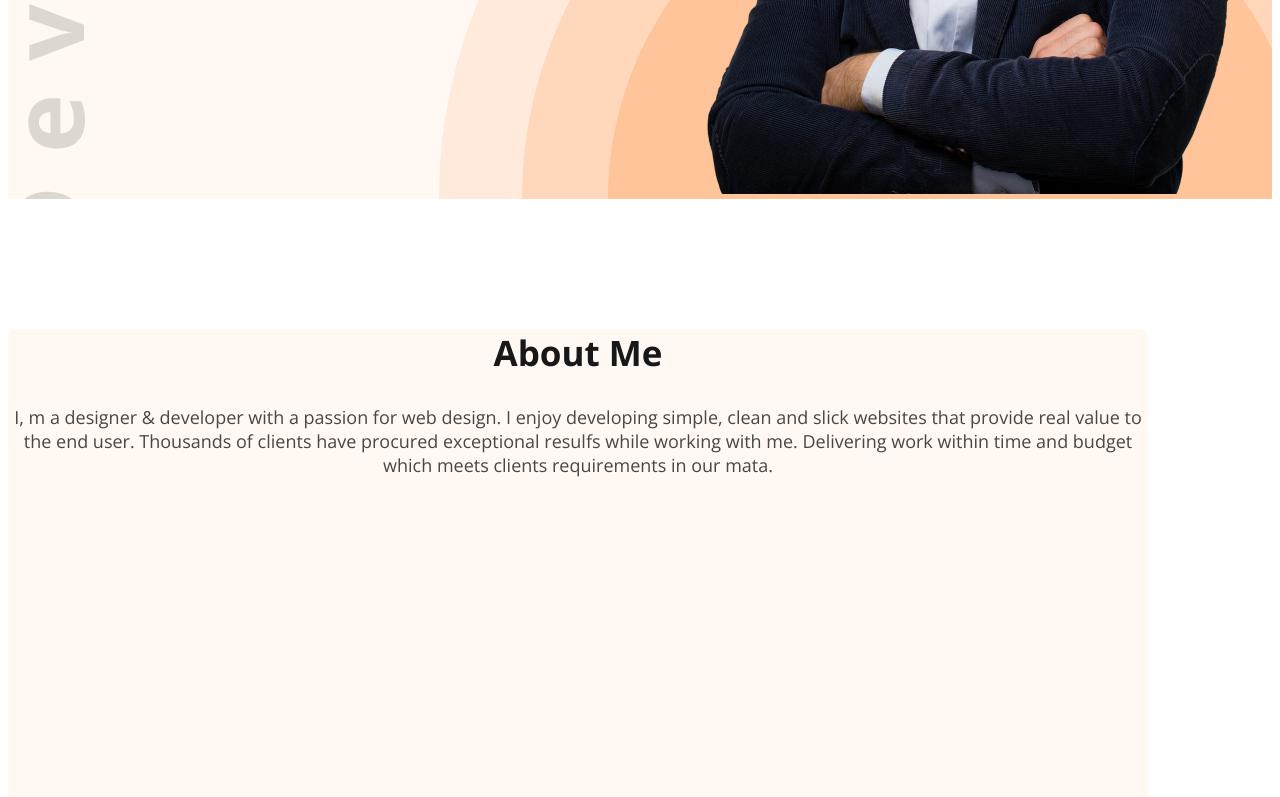
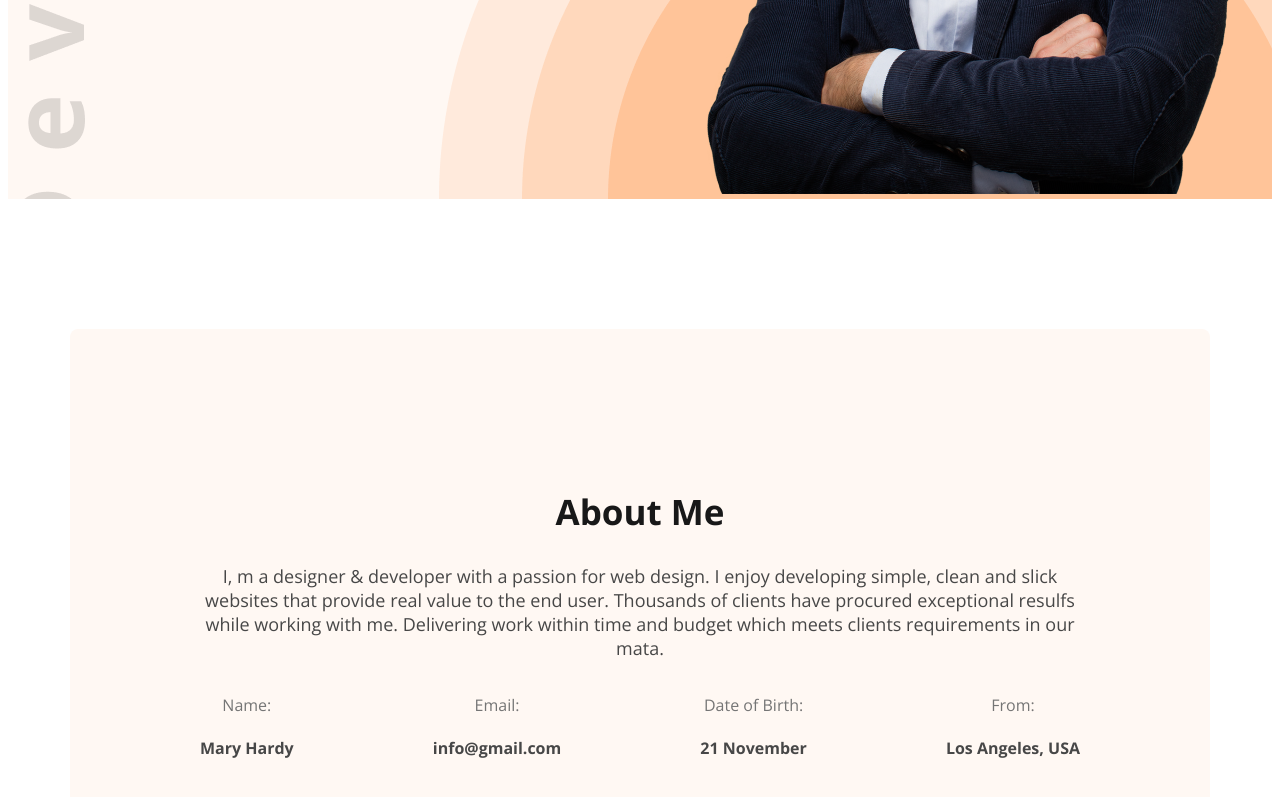
Before and after one commit to rifatrahman1/web-developer-portfolio, a plain HTML site: page index.html in a window 1280 px wide. Shown: the part 671-1468 px from the top of the page. Drawn offline with nearby package versions, Linux system fonts and the light colour scheme.

Commit message:
added about info

```diff
--- a/css/style.css
+++ b/css/style.css
@@ -43,6 +43,7 @@ nav {
     color: #181818;
     font-size: 45px;
     font-weight: 800;
+
 }
 nav > ul{
     display: flex;
@@ -77,6 +78,7 @@ li > button{
 .heading-point{
     max-width: 500px;
 }
+
 .introduction > h2{
     color: #474747;
     font-size: 30px;
@@ -104,11 +106,15 @@ li > button{
 /*** header style end ***/
 
 /*** main style start ***/
+main{
+    max-width: 1140px;
+    margin: 0 auto;
+    /* padding: 0 350px; */
+}
 .about{
-    text-align: center;
-    align-items: center;
-    height: 550px;
-    width: 1140px;
+    /* text-align: center; */
+    /* align-items: center; */
+    padding: 130px;
     margin: 130px 0;
     border-radius: 8px;
     background-color: #FFF8F3;
@@ -124,4 +130,17 @@ li > button{
     font-size: 18px;
     text-align: center;
 }
+.about-info-container{
+    display: flex;
+    justify-content: space-between;
+}
+.about-info{
+    text-align: center;
+}
+.info-description{
+    color: #757575;
+}
+.info-title{
+    color: #474747;
+}
 /*** main style end ***/
--- a/index.html
+++ b/index.html
@@ -48,6 +48,27 @@
         <section class="about">
             <h2 class="about-title">About Me</h2>
             <p>I, m a designer & developer with a passion for web design. I enjoy developing simple, clean and slick websites that provide real value to the end user. Thousands of clients have procured exceptional resulfs while working with me. Delivering work within time and budget which meets clients requirements in our mata.</p>
+            <div class="about-info-container">
+                <div class="about-info">
+                    <p class="info-description">Name:</p>
+                    <h4 class="info-title">Mary Hardy</h4>
+
+                </div>
+                <div class="about-info">
+                    <p class="info-description">Email:</p>
+                    <h4 class="info-title">info@gmail.com</h4>
+                </div>
+                <div class="about-info">
+                    <p class="info-description">Date of Birth:</p>
+                    <h4 class="info-title">21 November</h4>
+
+                </div>
+                <div class="about-info">
+                    <p class="info-description">From:</p>
+                    <h4 class="info-title">Los Angeles, USA</h4>
+
+                </div>
+            </div>
         </section>
     </main>
     <footer></footer>
```
